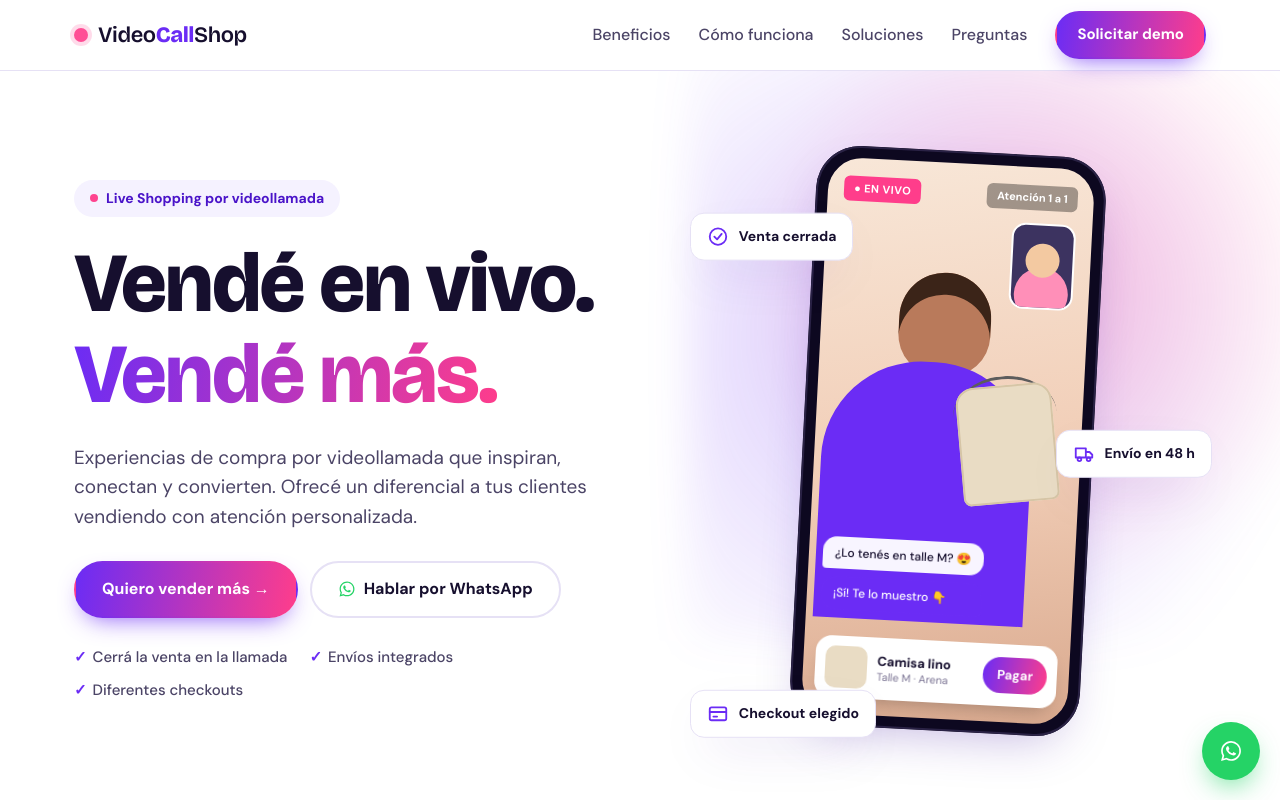
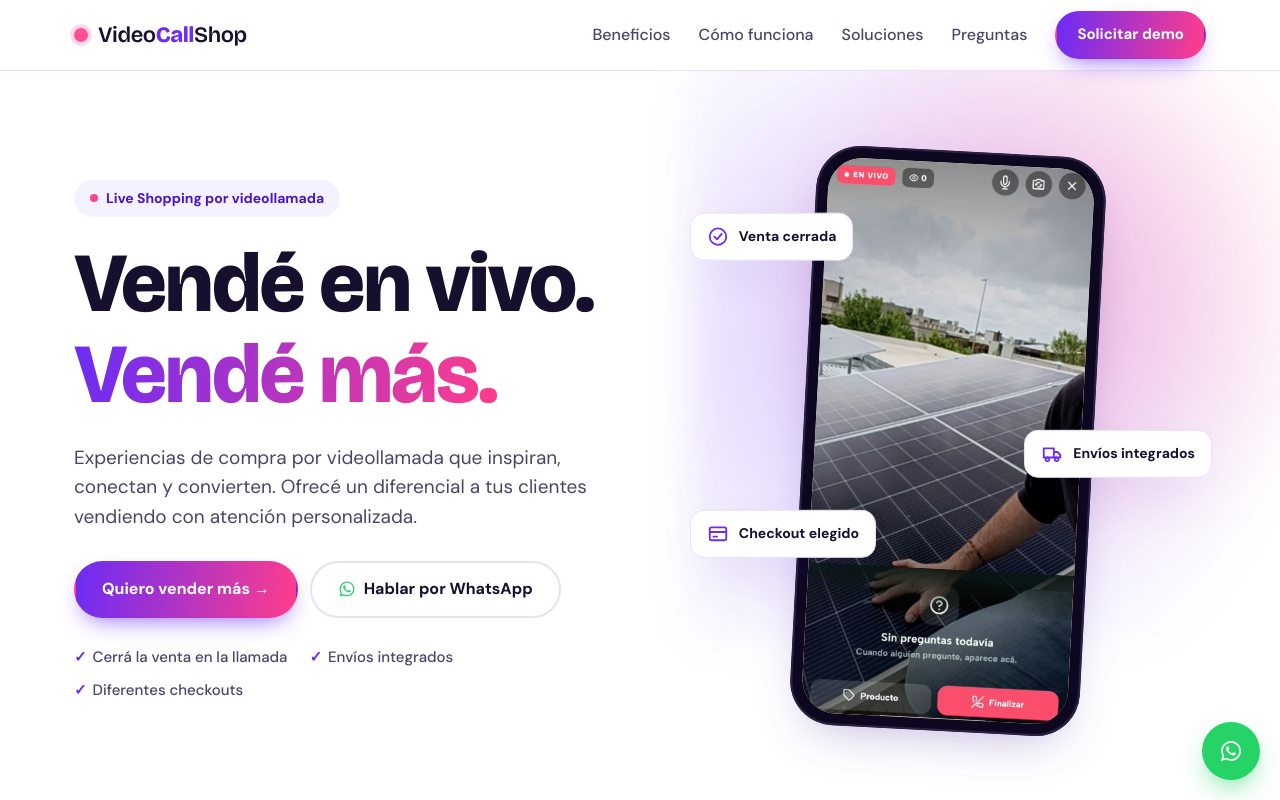
Before and after one commit to martincanavesalt/videocallshop-negocios, a React (Create React App) app: page / in a window 1280 px wide. Shown: the top 800 px of the page. Built offline with nearby package versions, Linux system fonts and the light colour scheme; no server answers.

Commit message:
Captura real de la app en el celular del hero

```diff
--- a/src/components/Landing.css
+++ b/src/components/Landing.css
@@ -299,6 +299,13 @@ body {
   overflow: hidden;
   background: linear-gradient(170deg, #f8e7d8 0%, #f1cdb6 55%, #d9a98e 100%);
 }
+.qvm-phone-img {
+  display: block;
+  width: 100%;
+  height: 100%;
+  object-fit: cover;
+  object-position: center top;
+}
 .qvm-phone-top {
   position: absolute;
   top: 18px;
@@ -480,7 +487,7 @@ body {
   animation-delay: 1.2s;
 }
 .qvm-float-3 {
-  bottom: -8px;
+  top: 360px;
   left: 0;
   animation-delay: 2.4s;
 }
--- a/src/components/Landing.jsx
+++ b/src/components/Landing.jsx
@@ -1,6 +1,7 @@
 import React, { useState } from "react";
 import { supabase } from "../supabaseClient";
 import "./Landing.css";
+import heroLive from "../assets/hero-live.jpg";
 
 /* =========================================================
    CONFIGURACIÓN RÁPIDA — editá estos valores
@@ -550,32 +551,11 @@ function HeroMockup() {
     <div className="qvm-mockup" aria-hidden="true">
       <div className="qvm-phone">
         <div className="qvm-phone-screen">
-          <div className="qvm-phone-top">
-            <span className="qvm-badge-live">● EN VIVO</span>
-            <span className="qvm-viewers">Atención 1 a 1</span>
-          </div>
-          <div className="qvm-seller">
-            <div className="qvm-seller-head" />
-            <div className="qvm-seller-body" />
-            <div className="qvm-product-hanger">
-              <div className="qvm-product-shirt" />
-            </div>
-          </div>
-          <div className="qvm-pip">
-            <div className="qvm-pip-face" />
-          </div>
-          <div className="qvm-chat">
-            <div className="qvm-bubble">¿Lo tenés en talle M? 😍</div>
-            <div className="qvm-bubble qvm-bubble-me">¡Sí! Te lo muestro 👇</div>
-          </div>
-          <div className="qvm-buy-card">
-            <div className="qvm-buy-thumb" />
-            <div className="qvm-buy-info">
-              <strong>Camisa lino</strong>
-              <small>Talle M · Arena</small>
-            </div>
-            <span className="qvm-buy-btn">Pagar</span>
-          </div>
+          <img
+            className="qvm-phone-img"
+            src={heroLive}
+            alt="Venta en vivo por videollamada con VideoCallShop"
+          />
         </div>
       </div>
 
@@ -583,7 +563,7 @@ function HeroMockup() {
         <Icon name="check" /> <span>Venta cerrada</span>
       </div>
       <div className="qvm-float qvm-float-2">
-        <Icon name="truck" /> <span>Envío en 48 h</span>
+        <Icon name="truck" /> <span>Envíos integrados</span>
       </div>
       <div className="qvm-float qvm-float-3">
         <Icon name="card" /> <span>Checkout elegido</span>
```
Also changed, not shown: src/assets/hero-live.jpg (added).
